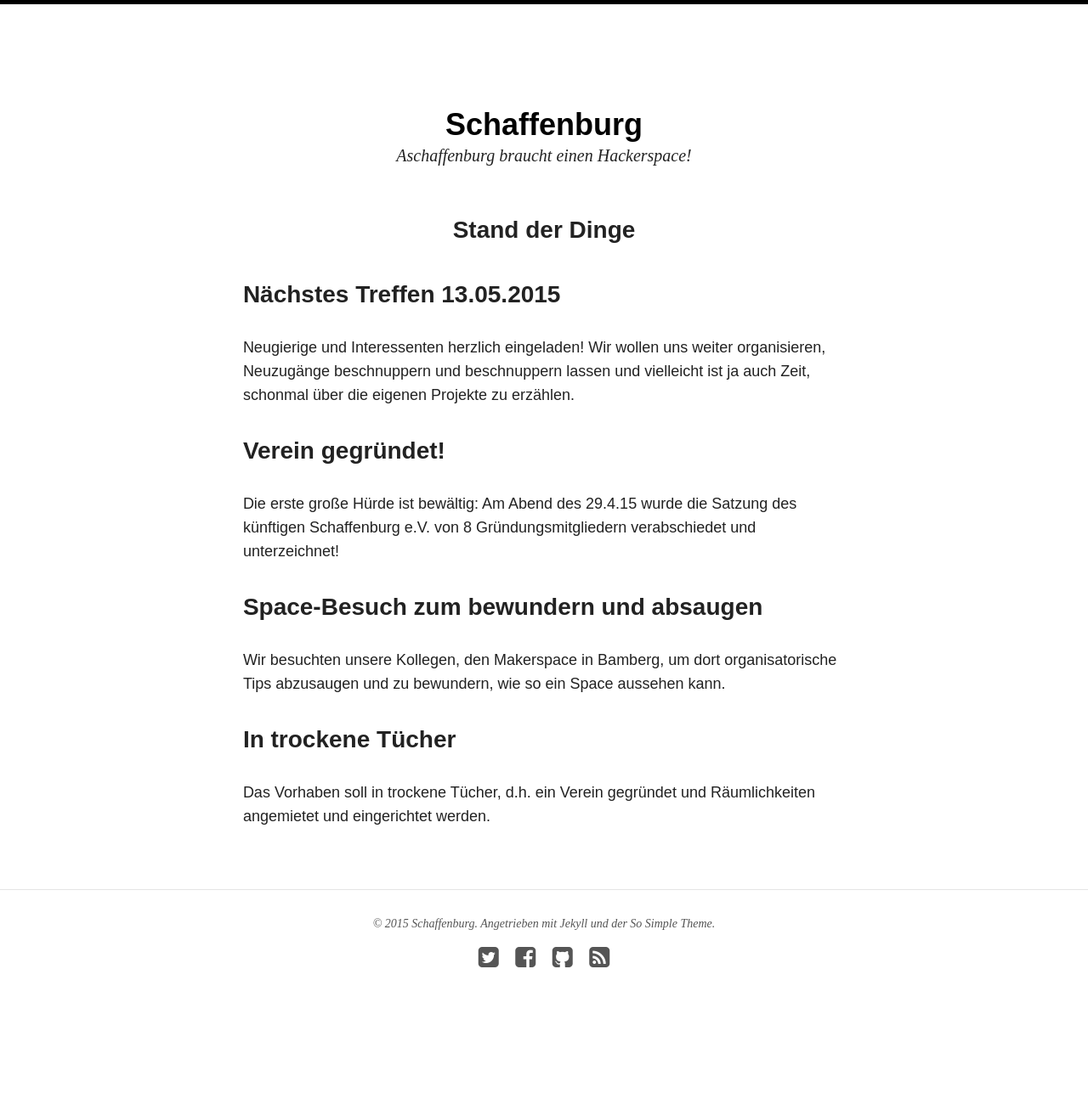
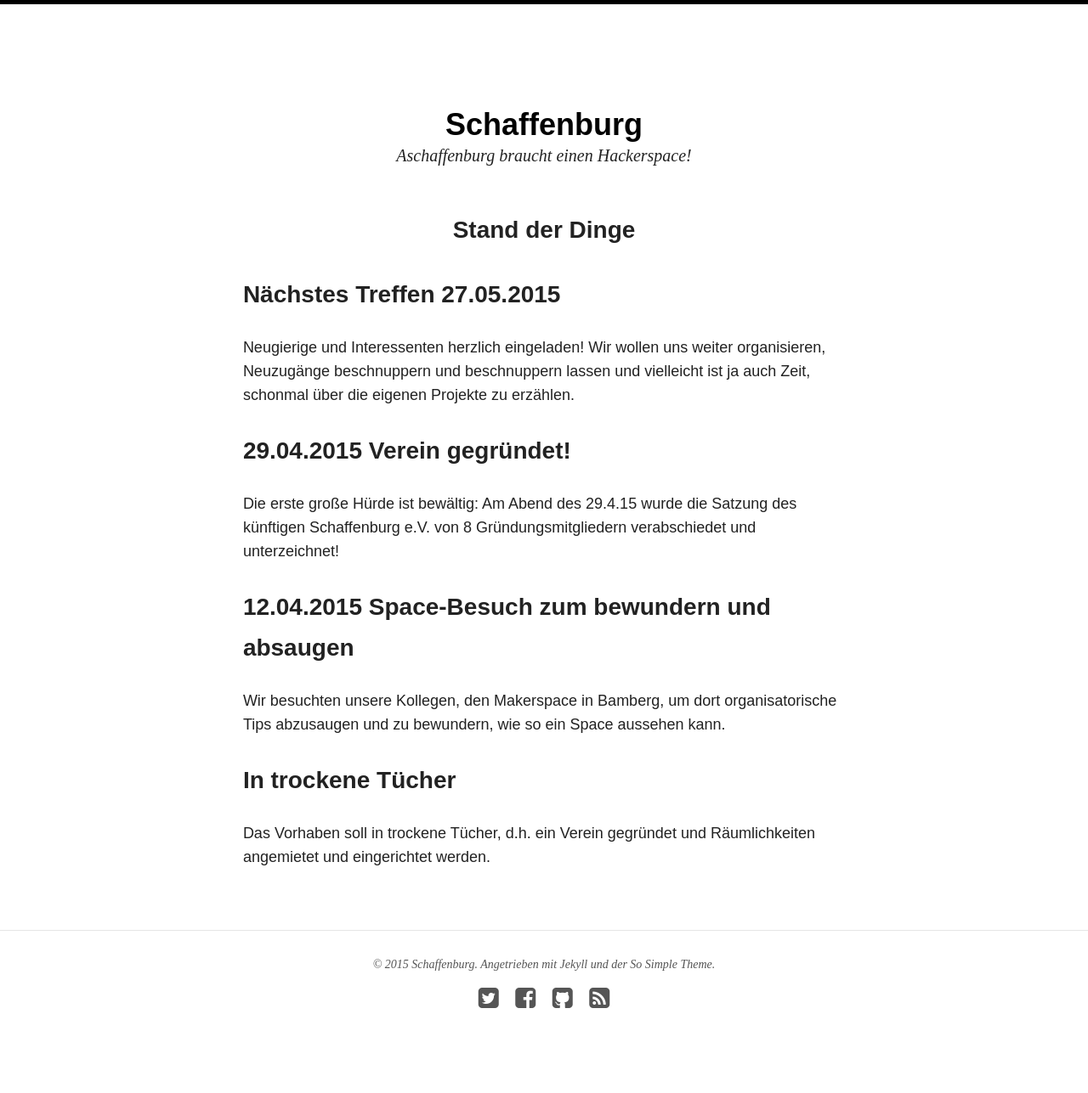
Before and after one commit to Schaffenburg/schaffenburg.github.io, a Jekyll site: the page built from neues/index.md, in a window 1280 px wide. Shown: the whole page at 85% size. Built offline with Jekyll 4.4.1, drawn with Linux system fonts in a browser that asks for light colours; nearby versions of some CDN libraries; before the commit the page ends 1239 px from its top, so only the background shows below that.

Commit message:
termin treffen aktualisiert und datum bei andren eintragungen hinzugefügt

```diff
--- a/neues/index.md
+++ b/neues/index.md
@@ -8,13 +8,13 @@ modified: 2014-08-08T19:44:38.564948-04:00
 ---
 ### <center>Stand der Dinge</center>
 
-### Nächstes Treffen 13.05.2015
+### Nächstes Treffen 27.05.2015
 Neugierige und Interessenten herzlich eingeladen! Wir wollen uns weiter organisieren, Neuzugänge beschnuppern und beschnuppern lassen und vielleicht ist ja auch Zeit, schonmal über die eigenen Projekte zu erzählen.
 
-### Verein gegründet!
+### 29.04.2015 Verein gegründet!
 Die erste große Hürde ist bewältig: Am Abend des 29.4.15 wurde die Satzung des künftigen Schaffenburg e.V. von 8 Gründungsmitgliedern verabschiedet und unterzeichnet!
 
-### Space-Besuch zum bewundern und absaugen
+### 12.04.2015 Space-Besuch zum bewundern und absaugen
 Wir besuchten unsere Kollegen, den Makerspace in Bamberg, um dort
 organisatorische Tips abzusaugen und zu bewundern, wie so ein Space
 aussehen kann.
```
